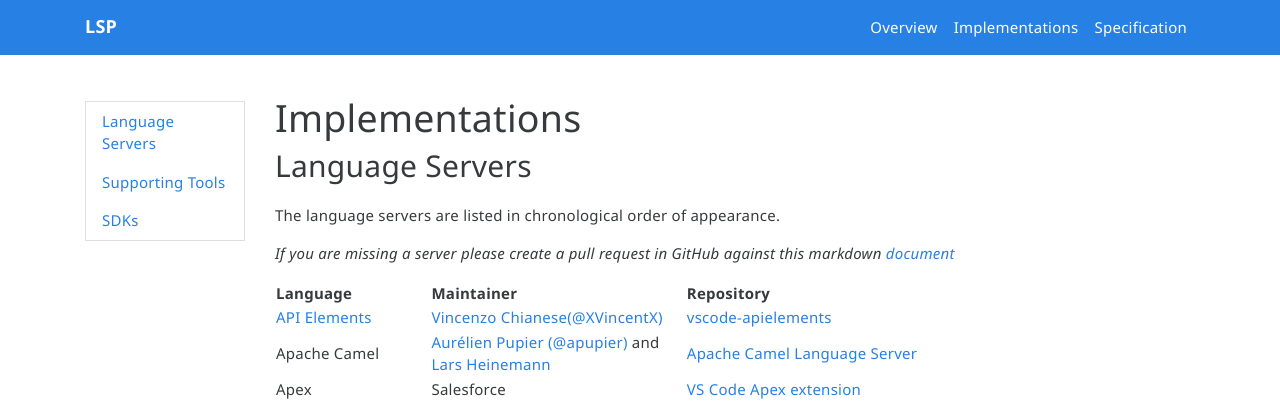
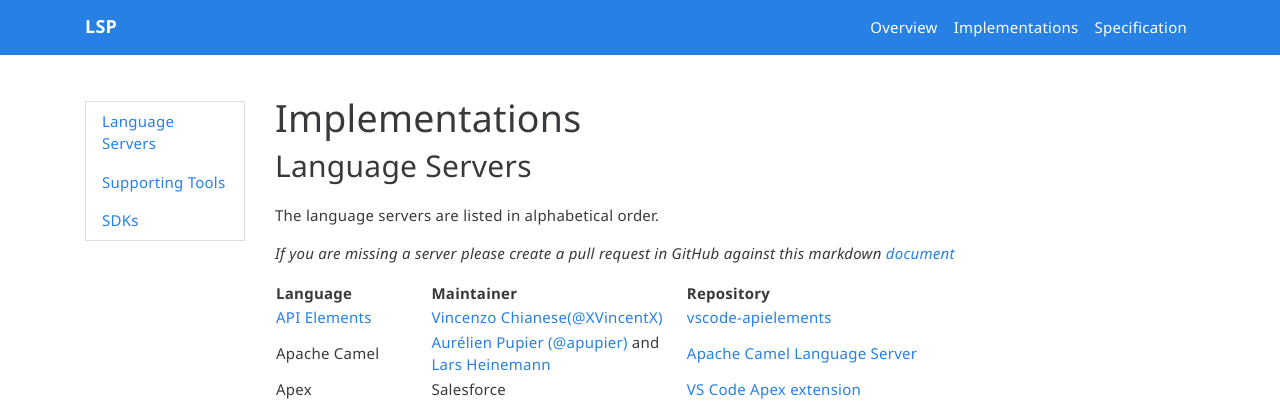
Before and after one commit to microsoft/language-server-protocol, a Jekyll site: the page built from _implementors/servers.md, in a window 1280 px wide and 900 px high. Shown: the top 401 px of the window. Built offline with Jekyll 4.4.1, drawn with Linux system fonts in a browser that asks for light colours; nearby versions of some CDN libraries.

Commit message:
Update servers.md

```diff
--- a/_implementors/servers.md
+++ b/_implementors/servers.md
@@ -6,7 +6,7 @@
 index: 1
 ---
 
-The language servers are listed in chronological order of appearance.
+The language servers are listed in alphabetical order.
 
 *If you are missing a server please create a pull request in GitHub against this markdown [document](https://github.com/Microsoft/language-server-protocol/blob/gh-pages/_implementors/servers.md)*
 
```
